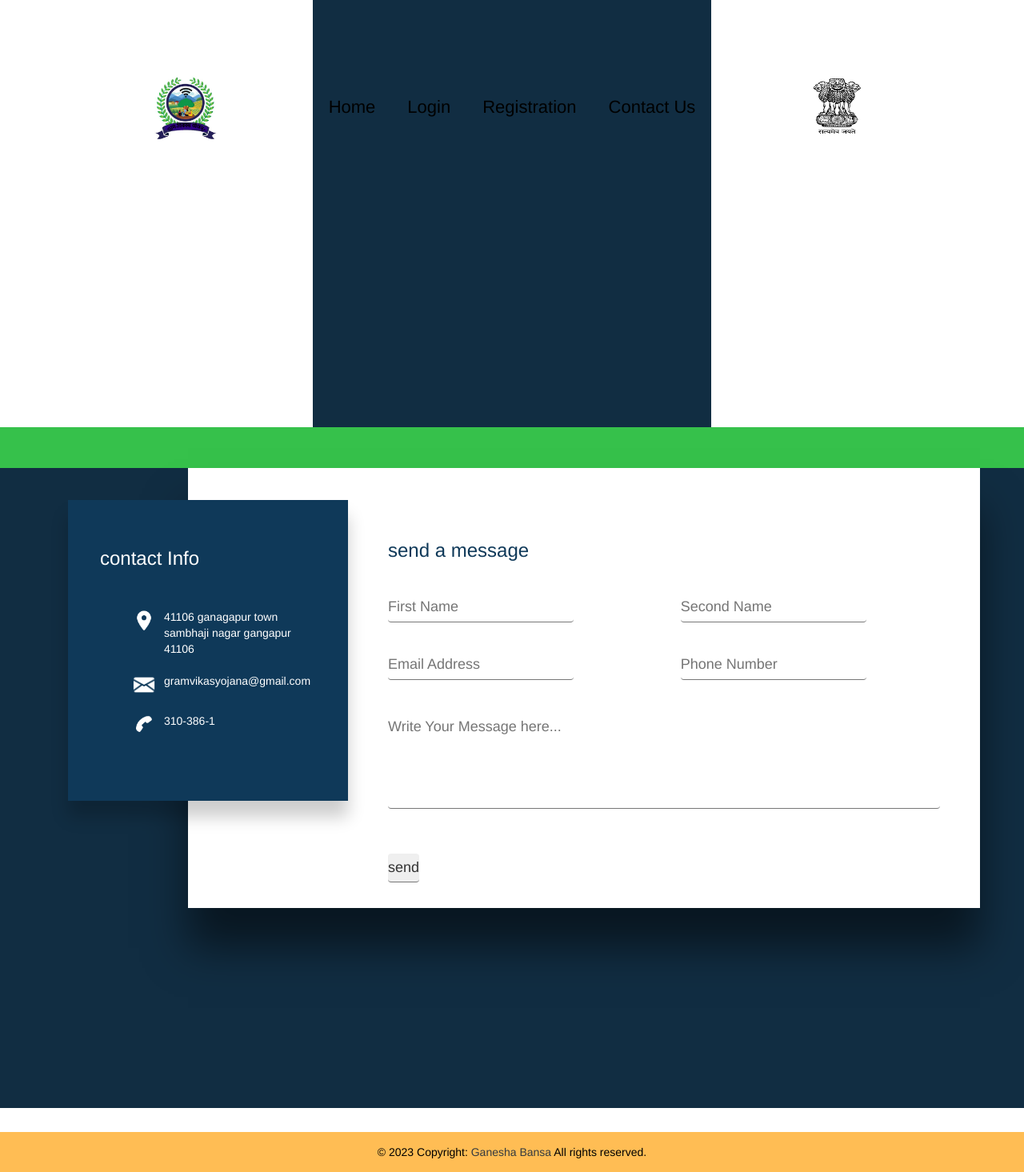
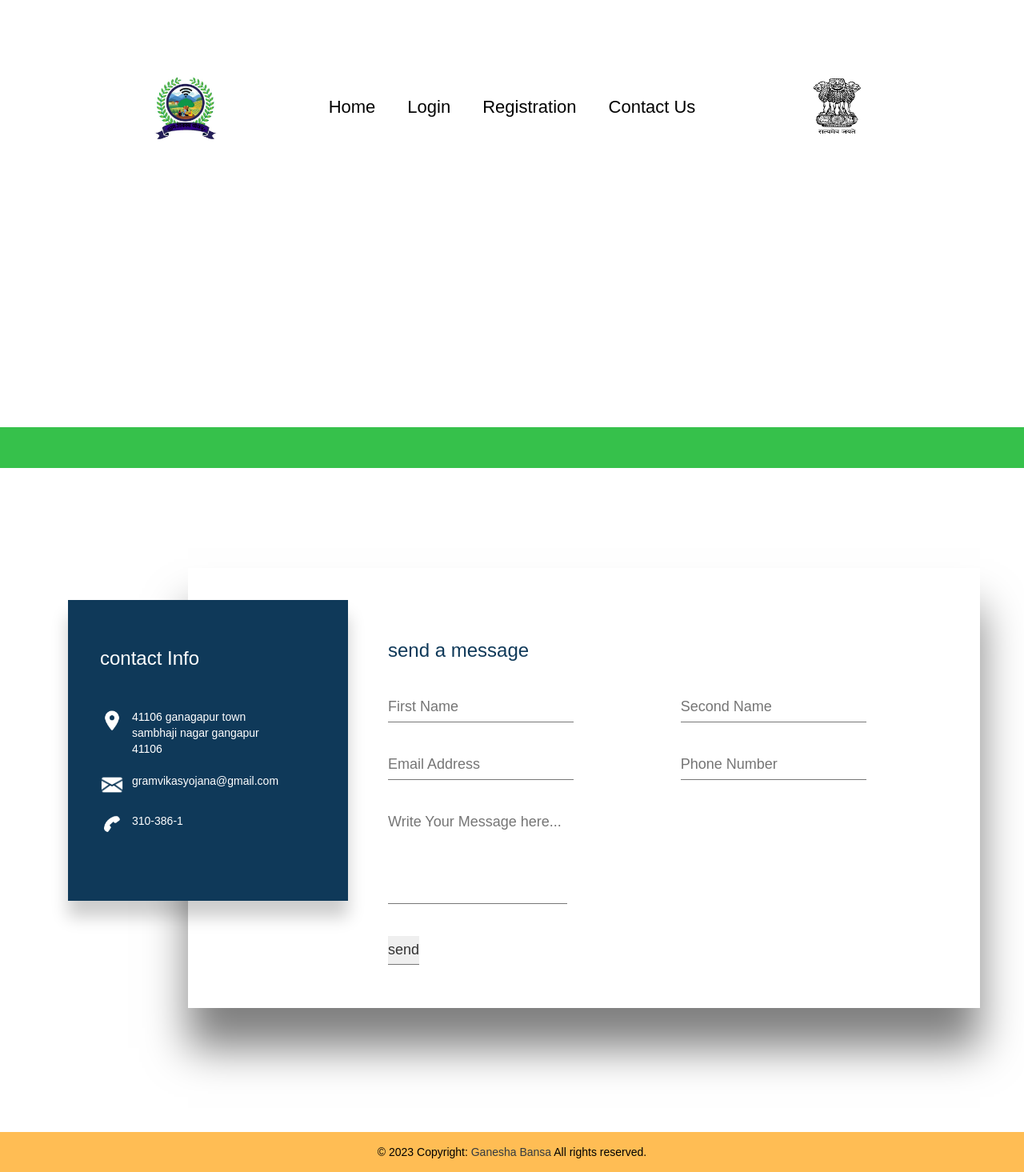
Before and after one commit to ganeshabansa/Digital-Gram-Panchyat, a PHP site: page /contact.php in a window 1280 px wide. Shown: the part 311-1776 px from the top of the page at 80% size. Run offline with PHP 8.4, Linux system fonts and the light colour scheme; some libraries are stand-ins or nearby versions.

Commit message:
contact page changes

```diff
--- a/contact.php
+++ b/contact.php
@@ -23,30 +23,41 @@
 		/* body {font-family: Arial, Helvetica, sans-serif;}
 		* {box-sizing: border-box;} */
 
-		.input_style select, textarea {
-			width: 100%;
-			padding: 12px;
-			border: 1px solid;
-			border-radius: 4px;
+    *{
+
+    margin: 0;
+    padding: 0;
     box-sizing: border-box;
-			margin-top: 6px;
-			margin-bottom: 16px;
-			resize: vertical;
+    font-family: poppins , sans-serif;
+
               }
 
-		.input_style {
-		/* background-color: #04AA6D; */
-		/* color: white; */
-		padding: 12px 20px;
-		/* border: none; */
-		border-radius: 4px;
-		cursor: pointer;
+ section
+
+       {
+
+    position: relative;
+    display: flex;
+    justify-content: center;
+    align-items: center;
+    min-height: 100vh;
+
                        }
 
-		/* .input_style:hover {
-		background-color: #45a049;
-		} */
+section::before
+
+    {
+
+    content: '';
+    position: absolute;
+    top: 0;
+    left: 0;
+    width: 50%;
+    height:100%;
+                  }
+
 section .container
+
    {
 
     position: relative;
@@ -57,6 +68,7 @@
                        }
 
 section .container .contactinfo
+
     {
 
     position: relative;
@@ -73,7 +85,6 @@
 
                                               }
 
-
 section .container .contactinfo h2
 
  {
@@ -83,6 +94,7 @@
                           }
 
 section .container .contactinfo .info
+
   {
 
     position: relative;
@@ -90,8 +102,8 @@
                       }
 
 section .container .contactinfo .info li
+
   {
-
     position: relative;
     list-style: none;
     display: flex;
@@ -102,6 +114,7 @@
                                  }
 
 section .container .contactinfo .info li span:nth-child(1)
+
  {
 
     width: 30px;
@@ -109,13 +122,16 @@
                        }
 
 section .container .contactinfo .info li span:nth-child(1) img
+
   {
+
     max-width: 100%;
     filter: invert(1);
     opacity: 0.5;
                      }
 
 section .container .contactinfo .info li span:nth-child(2)
+
     {
 
     color: #fff;
@@ -126,12 +142,14 @@
 
 section .container .contactinfo .info li span:nth-child(1) img,
 section .container .contactinfo .info li span:nth-child(2)
+
    {
 
     opacity: 1;
                    }
 
 section .container .Contactform
+
     {
 
     position: absolute;
@@ -145,6 +163,7 @@
                                                }
 
 section .container .Contactform h2
+
    {
 
     color: #0f3959;
@@ -153,6 +172,7 @@
                        }
 
 section .container .Contactform .formBox
+
     {
 
     position: relative;
@@ -163,6 +183,7 @@
                         }
 
 section .container .Contactform .formBox .inputBox
+
     {
 
     position: relative;
@@ -170,12 +191,14 @@
                            }
 
 section .container .Contactform .formBox .inputBox.w50
+
    {
 
     width: 47%;
                   }
 
 section .container .Contactform .formBox .inputBox.w100
+
     {
 
     width: 100%;
@@ -183,6 +206,7 @@
 
 section .container .Contactform .formBox .inputBox input,
 section .container .Contactform .formBox .inputBox textarea
+
     {
 
     width: 100% limportant ;
@@ -197,12 +221,14 @@
                     }
 
 section .container .Contactform .formBox .inputBox textarea
+
     {
 
     min-height: 120px;
                            }
 
 section .container .Contactform .formBox .inputBox span
+
     {
 
     position: absolute;
@@ -213,12 +239,14 @@
     color: #333;
     transition: 0.5s;
     pointer-events: none;
+
                        }
 
 section .container .Contactform .formBox .inputBox input:focus~span
 section.container .Contactform .formBox .inputBox textarea:focus~span
 section.container .Contactform .formBox .inputBox input:valid~span
 section.container .Contactform .formBox .inputBox textarea:valid~span
+
     {
 
     transform: translateY(-20px);
@@ -229,18 +257,20 @@
                     }
 
 section.container .Contactform .formBox .inputBox input[type="submit"]
+
     {
 
     position: relative;
     cursor: pointer;
-    background: #0f3959;
+    background: #fff;
     color: #fff;
     border: none;
     max-width: 150px;
     padding: 12px;
                    }
 
-    sec.container .Contactform .formBox .inputBox input[type="submit"]
+section.container .Contactform .formBox .inputBox input[type="submit"]
+
     {
 
         background: #ff568c;
@@ -250,11 +280,10 @@
 	</style>
 </head>
 
-
-
 <?php include('include/header.php');?>
 
     <!-- Your Code Goes here -->
+
 	<body>
         <section>
         <div class="container">
@@ -312,6 +341,7 @@
     </body>
 </html>
 
+
 	<!-- You Stop Writing here -->
 	<?php include('include/footer.php');?>
 
@@ -325,5 +355,3 @@
 	<script src="https://cdnjs.cloudflare.com/ajax/libs/popper.js/1.14.6/umd/popper.min.js" integrity="sha384-wHAiFfRlMFy6i5SRaxvfOCifBUQy1xHdJ/yoi7FRNXMRBu5WHdZYu1hA6ZOblgut" crossorigin="anonymous"></script>
 	<!-- bootstrap.js -->
 	<script src="https://stackpath.bootstrapcdn.com/bootstrap/4.2.1/js/bootstrap.min.js" integrity="sha384-B0UglyR+jN6CkvvICOB2joaf5I4l3gm9GU6Hc1og6Ls7i6U/mkkaduKaBhlAXv9k" crossorigin="anonymous"></script>
-</body>
-</html>
--- a/css/contact.css
+++ b/css/contact.css
@@ -1,3 +1,10 @@
+*{
+    margin: 0;
+    padding: 0;
+    box-sizing: border-box;
+    font-family: poppins , sans-serif;
+
+}
 section
 {
     position: relative;
@@ -5,7 +12,7 @@ section
     justify-content: center;
     align-items: center;
     min-height: 100vh;
-    background: #112d42;
+    background: #fff;
 }
 section::before
 {
@@ -165,7 +172,7 @@ section.container .Contactform .formBox .inputBox input[type="submit"]
 {
     position: relative;
     cursor: pointer;
-    background: #0f3959;
+    background: #fff;
     color: #fff;
     border: none;
     max-width: 150px;
```
Lines whose indentation alone changed are shown as unchanged.
